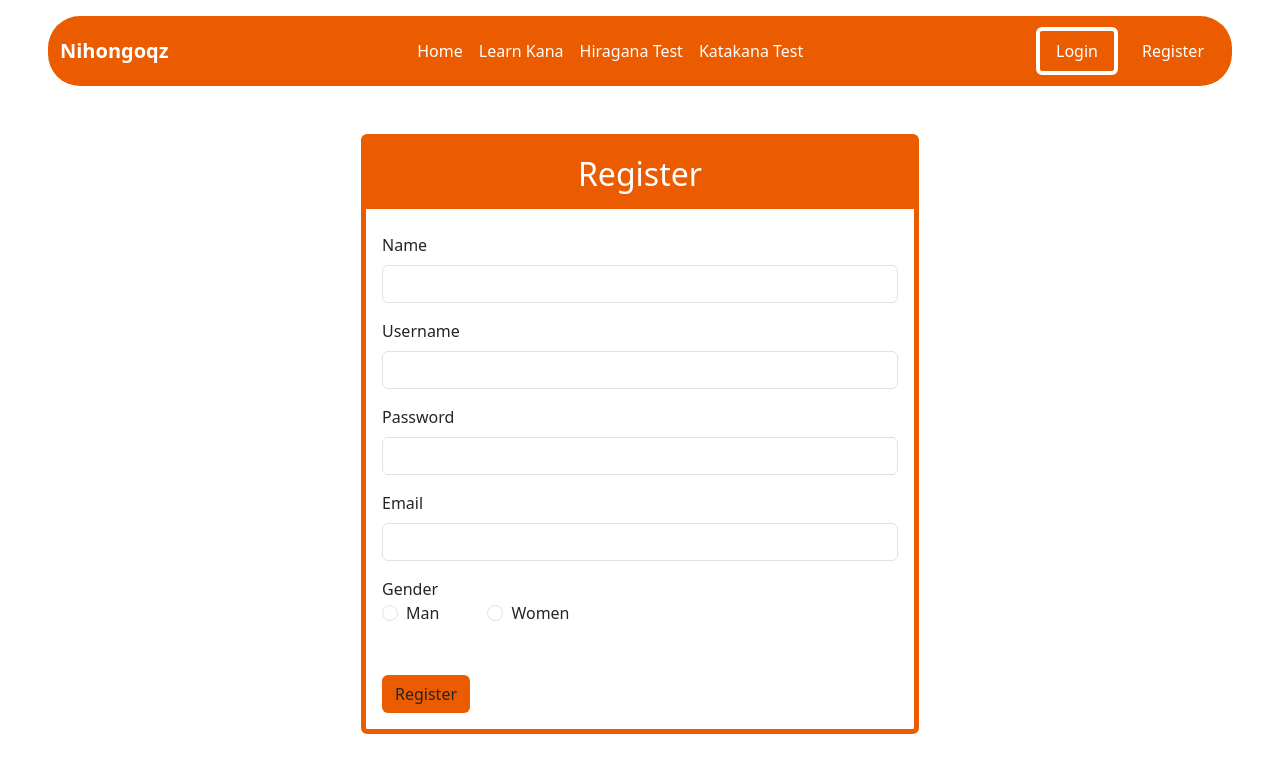
After one commit to muhammad-shofa/nihongoqz, a CodeIgniter 4 app: the page made by app/Views/auth/register.php in a window 1280 px wide. The commit adds this page. Shown: the top 781 px of the page. Run offline with PHP 8.4 and a stand-in for CodeIgniter, Linux system fonts and the light colour scheme; the template is opened without the code that fills it, so the values that code supplies are empty; some libraries are stand-ins or nearby versions.

Commit message:
add register page, add ajax for resgister btn and add routes for auth register

```diff
--- a/app/Config/Routes.php
+++ b/app/Config/Routes.php
@@ -12,10 +12,14 @@ $routes->get('/katakana-test', 'PagesController::katakana');
 $routes->get('/hiragana-test/result', 'PagesController::hiraganaResult');
 // $routes->get('/katakana-test/result', 'PagesController::katakanaResult');
 $routes->get('/login', 'PagesController::login');
+$routes->get('/register', 'PagesController::register');
 
 // Kana routes
 $routes->get('/api/hiragana', 'HiraganaController::index');
 $routes->get('/api/result', 'Hiragana::result'); // digunakan untuk mengambil data result dari database (user sudah login)
 
+// register & login
+$routes->post('/api/auth/register', 'UserController::register');
+
 // session routes
 $routes->get('/check-session/(:any)', 'SessionController::index/$1');
--- a/app/Controllers/PagesController.php
+++ b/app/Controllers/PagesController.php
@@ -33,4 +33,9 @@ class PagesController extends ResourceController
     {
         return view('auth/login.php');
     }
+
+    public function register()
+    {
+        return view('auth/register.php');
+    }
 }
--- /dev/null
+++ b/app/Views/auth/register.php
@@ -0,0 +1,67 @@
+<!DOCTYPE html>
+<html lang="en">
+
+<head>
+    <meta charset="UTF-8">
+    <meta name="viewport" content="width=device-width, initial-scale=1.0">
+    <!-- Bootstrap -->
+    <link href="https://cdn.jsdelivr.net/npm/bootstrap@5.3.3/dist/css/bootstrap.min.css" rel="stylesheet" integrity="sha384-QWTKZyjpPEjISv5WaRU9OFeRpok6YctnYmDr5pNlyT2bRjXh0JMhjY6hW+ALEwIH" crossorigin="anonymous">
+    <!-- custom css -->
+    <link rel="stylesheet" href="css/style.css">
+    <title>Nihongoqz | Register</title>
+</head>
+
+<body>
+    <!-- navbar -->
+    <?= view('components/navbar') ?>
+
+    <div class="container py-5">
+        <div class="wrapper-register w-50 mx-auto rounded">
+            <h2 class="text-center text-white p-3">Register</h2>
+            <form class="p-3">
+                <div class="mb-3">
+                    <label for="name" class="form-label">Name</label>
+                    <input type="text" class="form-control" id="name" name="name" required>
+                </div>
+                <div class="mb-3">
+                    <label for="username" class="form-label">Username</label>
+                    <input type="text" class="form-control" id="username" name="username" required>
+                </div>
+                <div class="mb-3">
+                    <label for="password" class="form-label">Password</label>
+                    <input type="password" class="form-control" id="password" name="password" required>
+                </div>
+                <div class="mb-3">
+                    <label for="email" class="form-label">Email</label>
+                    <input type="email" class="form-control" id="email" name="email" required>
+                </div>
+                <div class="mb-5">
+                    <label for="man">Gender</label>
+                    <div class="d-flex gap-5">
+                        <div class="form-check">
+                            <input class="form-check-input" type="radio" name="gender" id="man" value="M">
+                            <label class="form-check-label" for="man">
+                                Man
+                            </label>
+                        </div>
+                        <div class="form-check">
+                            <input class="form-check-input" type="radio" name="gender" id="women" value="W">
+                            <label class="form-check-label" for="women">
+                                Women
+                            </label>
+                        </div>
+                    </div>
+                </div>
+                <button type="button" class="btn-register btn">Register</button>
+            </form>
+        </div>
+    </div>
+
+    <!-- Bootstrap -->
+    <script src="https://cdn.jsdelivr.net/npm/bootstrap@5.3.3/dist/js/bootstrap.bundle.min.js" integrity="sha384-YvpcrYf0tY3lHB60NNkmXc5s9fDVZLESaAA55NDzOxhy9GkcIdslK1eN7N6jIeHz" crossorigin="anonymous"></script>
+    <!-- jQuery -->
+    <script src="https://code.jquery.com/jquery-3.6.0.min.js"></script>
+    <script src="js/auth.js"></script>
+</body>
+
+</html>
--- a/public/css/style.css
+++ b/public/css/style.css
@@ -11,6 +11,17 @@ nav {
     background-color: #EB5B00;
 
 }
+
+.wrapper-register {
+    border: 5px solid #EB5B00;
+}
+
+.wrapper-register h2 {
+    background-color: #EB5B00;
+}
+.wrapper-register .btn-register {
+    background-color: #EB5B00;
+}
 /* nav ul li a {
 color: #ffffff;
 } */
--- /dev/null
+++ b/public/js/auth.js
@@ -0,0 +1,35 @@
+$(document).ready(function () {
+    // register
+    $('.btn-register').on('click', function() {
+        let name = $('#name').val();
+        let username = $('#username').val();
+        let password = $('#password').val();
+        let email = $('#email').val();
+        let gender = $('input[name="gender"]:checked').val();
+
+        $.ajax({
+            url: '/api/auth/register',
+            type: 'POST',
+            data: {
+                name: name,
+                username: username,
+                password: password,
+                email: email,
+                gender: gender
+            },
+            dataType: 'json',
+            success: function(response) {
+
+            },
+            error: function(xhr, status, error) {
+                alert('Register failed' + error);
+            }
+        })
+
+    })
+
+
+    // login
+
+
+})
```
Also changed, not shown: app/Controllers/UserController.php (added, +8 -0 lines).
